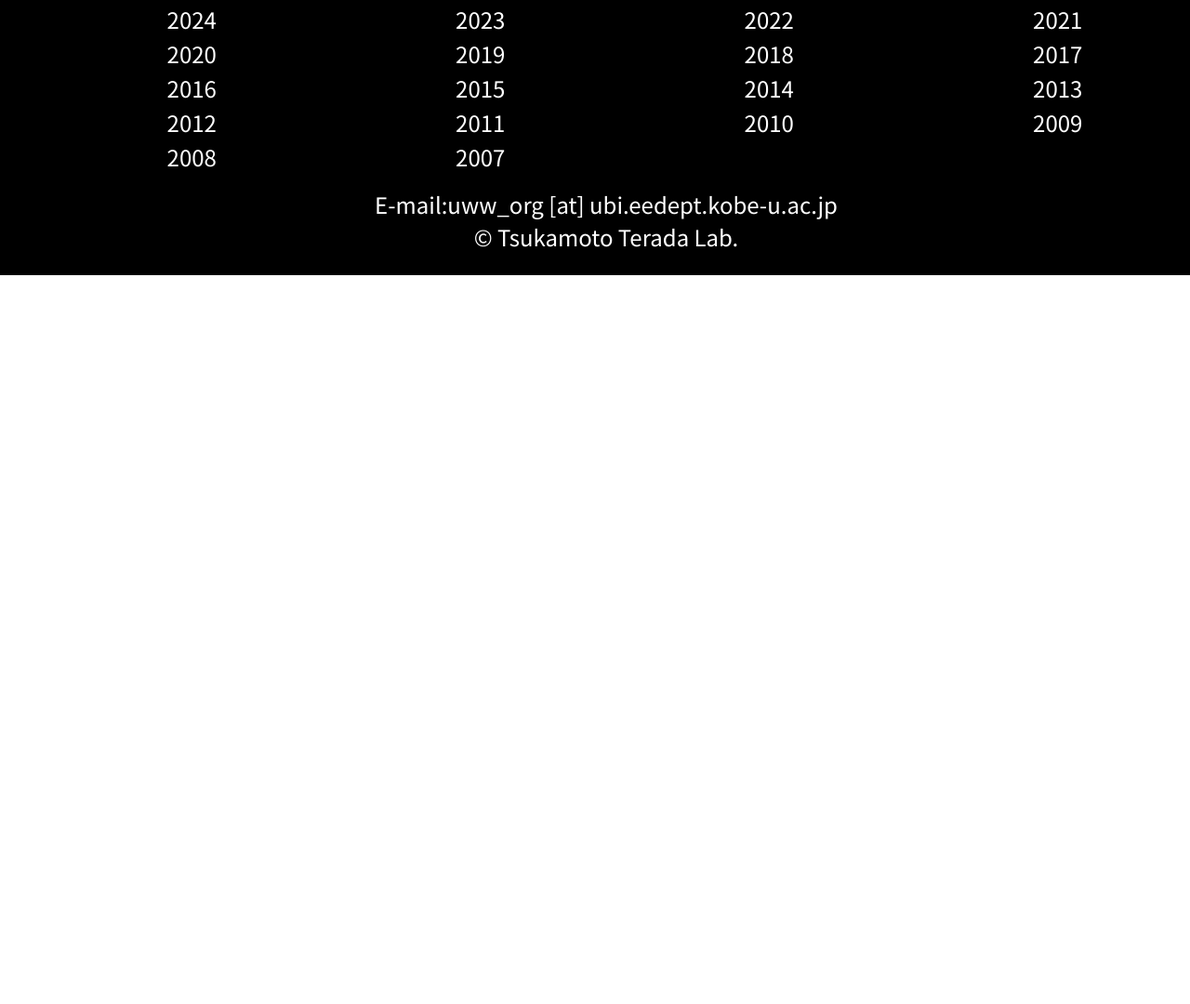
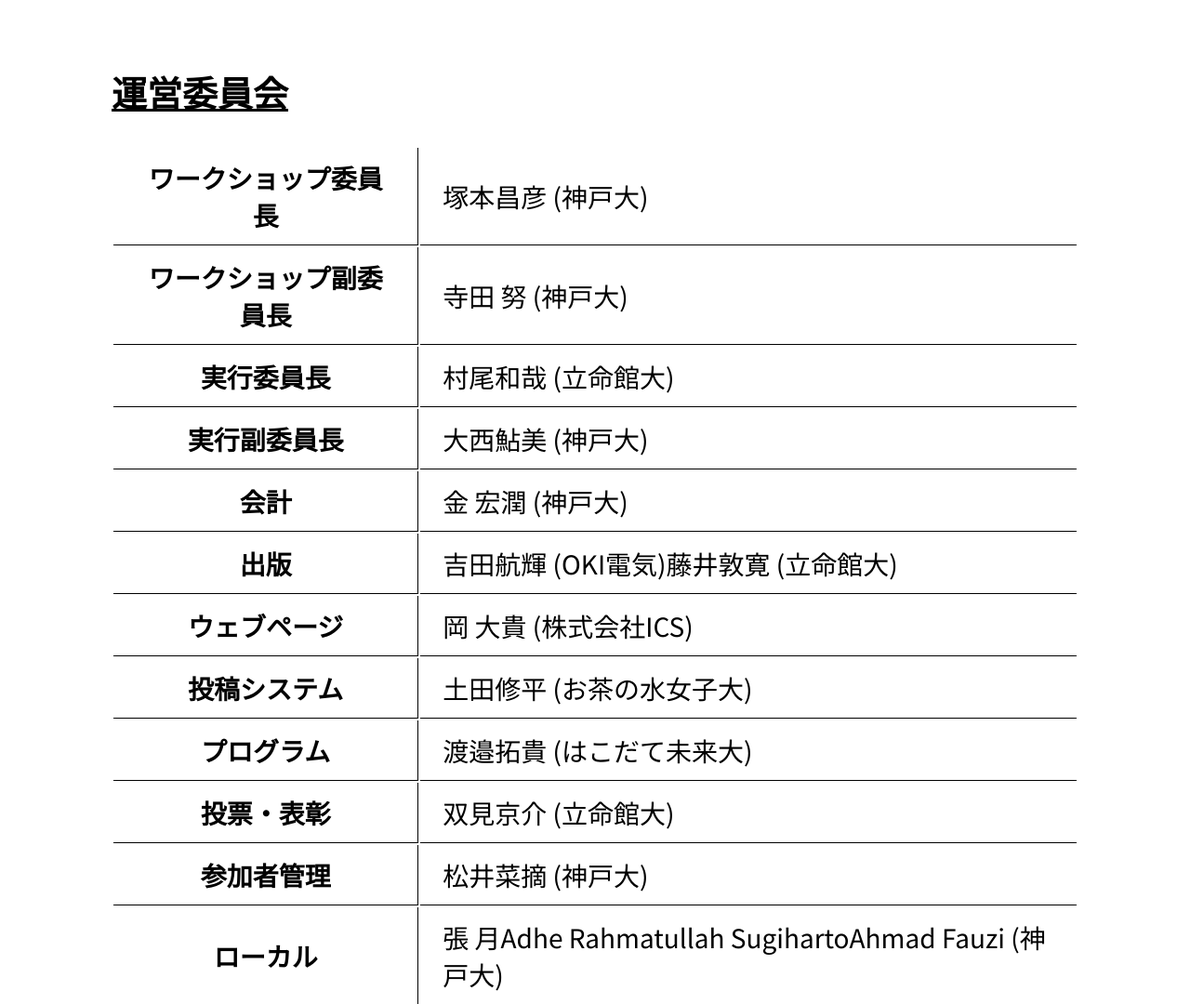
Before and after one commit to HirokiOka/uww2025, an Astro site: page / in a window 1280 px wide. Shown: the part 5294-6374 px from the top of the page at 93% size. Before the commit the page ends 5590 px from the top, so only its background shows below. Built offline with nearby package versions, Linux system fonts and the light colour scheme; Astro itself is replaced by a stand-in of ours; a web font is replaced by a local one.

Commit message:
運営委員会追加(WIP)

```diff
--- /dev/null
+++ b/src/components/Organization.astro
@@ -0,0 +1,64 @@
+---
+
+const committee = [
+  { role: "ワークショップ委員長", person: ["塚本昌彦 (神戸大)"] },
+  { role: "ワークショップ副委員長 ", person: ["寺田 努 (神戸大)"] },
+  { role: "実行委員長", person: ["村尾和哉 (立命館大)"] },
+  { role: "実行副委員長", person: ["大西鮎美 (神戸大)"] },
+  { role: "会計", person: ["金 宏潤 (神戸大)"] },
+  { role: "出版", person: ["吉田航輝 (OKI電気)", "藤井敦寛 (立命館大)"] },
+  { role: "ウェブページ", person: ["岡 大貴 (株式会社ICS)"] },
+  { role: "投稿システム", person: ["土田修平 (お茶の水女子大)"] },
+  { role: "プログラム", person: ["渡邉拓貴 (はこだて未来大)"] },
+  { role: "投票・表彰", person: ["双見京介 (立命館大)"] },
+  { role: "参加者管理", person: ["松井菜摘 (神戸大)"] },
+  {
+    role: "ローカル",
+    person: ["張 月", "Adhe Rahmatullah Sugiharto", "Ahmad Fauzi (神戸大)"],
+  },
+  { role: "ナイトセッション", person: ["Salman Suwandi", "鷲野 海 (神戸大)"] },
+];
+---
+<section class="bl_organization">
+    <h2 class="bl_organization_title">運営委員会</h2>
+    <div class="bl_organization_tableContent">
+        <table class="bl_organization_table">
+            <tbody>
+            { committee.map(({ role, person }) => (
+                <tr class="bl_organization_table_row">
+                    <th>{ role }</th>
+                    <td>{ person }</td>
+                </tr>
+            ))}
+            </tbody>
+        </table>
+    </div>
+</section>
+
+<style>
+    .bl_organization {
+
+    }
+
+    .bl_organization_title {
+        font-size: 38px;
+        text-decoration: underline;
+    }
+
+    .bl_organization_tableContent {
+        display: grid;
+        place-items: center;
+    }
+
+    .bl_organization_table_row  {
+        & > th, td {
+            font-size: 28px;
+            padding: 12px 24px;
+            border-bottom: 1px solid #000;
+        }
+
+        & > th {
+            border-right: 1px solid #000;
+        }
+    }
+</style>
--- a/src/pages/index.astro
+++ b/src/pages/index.astro
@@ -8,6 +8,7 @@ import Venue from "../components/Venue.astro";
 import Registration from "../components/Registration.astro";
 import Schedule from "../components/Schedule.astro";
 import Sponsorship from "../components/Sponsorship.astro";
+import Organization from "../components/Organization.astro";
 import Footer from "../components/Footer.astro";
 ---
 
@@ -21,6 +22,7 @@ import Footer from "../components/Footer.astro";
 		<Registration />
 		<Schedule />
 		<Sponsorship />
+		<Organization />
 	</div>
 	<Footer />
 </Layout>
@@ -30,7 +32,7 @@ import Footer from "../components/Footer.astro";
 		padding: 180px 120px 80px;
 		display: flex;
 		flex-direction: column;
-		gap: 80px;
+		gap: 100px;
 	}
 
 </style>
```
